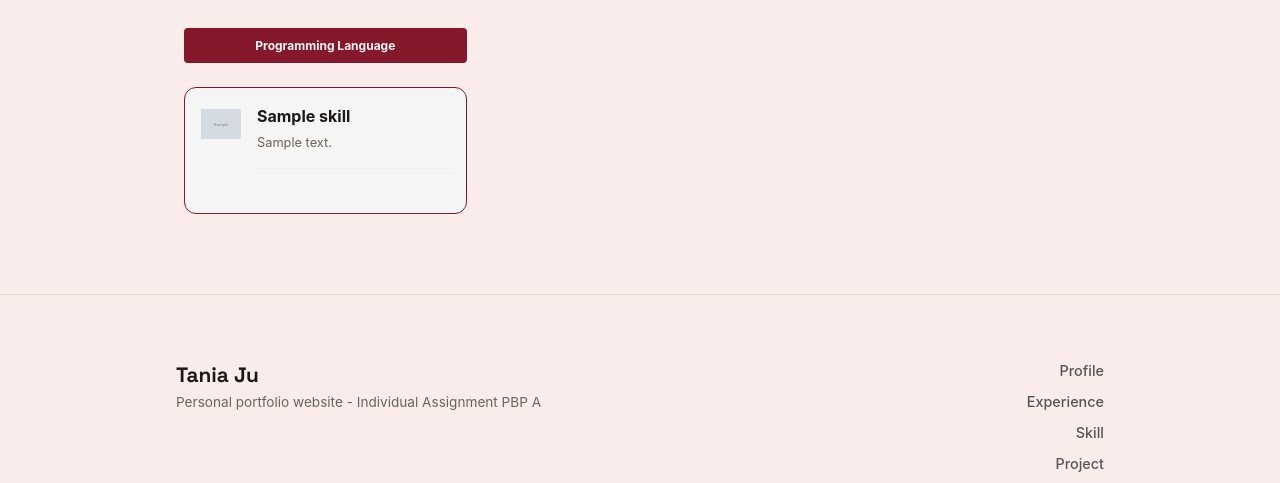
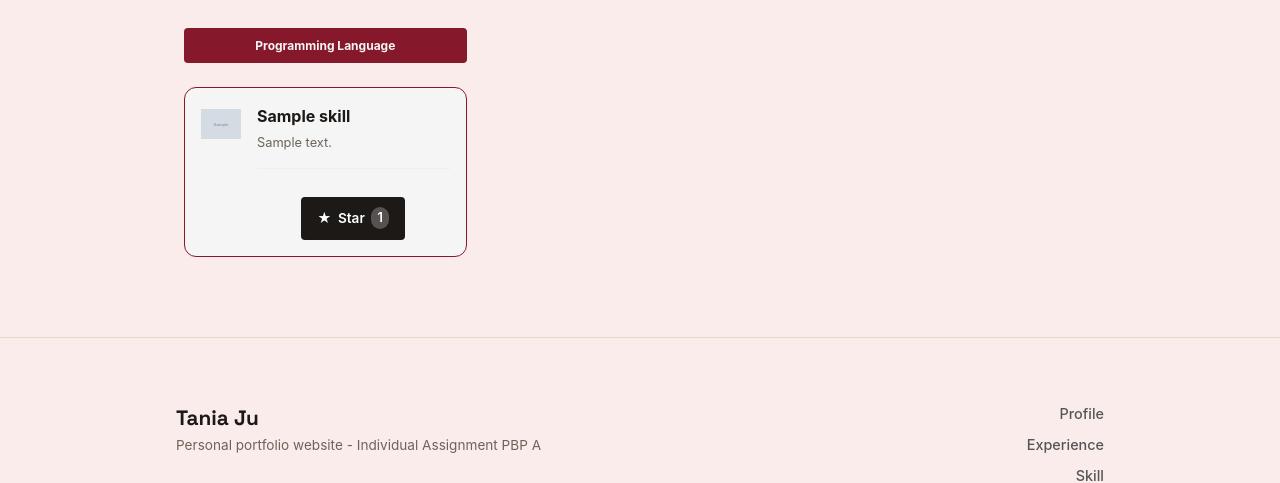
Before and after one commit to tanniajju/myportofolio, a Django app: page /skill/ in a window 1280 px wide. Shown: the part 295-778 px from the top of the page. Run offline with Django 5.2, Linux system fonts and the light colour scheme; tables that the repository leaves empty hold one stand-in row (values such as "Sample post"); grey boxes marked "Sample" are stand-in pictures.

Commit message:
feat: fitur star & proteksi json skill dan experience

```diff
--- a/main/urls.py
+++ b/main/urls.py
@@ -11,7 +11,7 @@ urlpatterns = [
     path('delete_experience/<uuid:experience_id>/', delete_experience, name='delete_experience'),
     path("skill/", show_skill, name="show_skill"),
     path("skill/add/", create_skill, name="create_skill"),
-    path("api/skill/", get_skills_json, name="get_projects_json"),
+    path("api/skill/", get_skills_json, name="get_skills_json"),
     path('delete_skill/<uuid:skill_id>/', delete_skill, name='delete_skill'),
     path("project", show_project, name="show_project"),
     path("project/add/", create_project, name="create_project"),
@@ -25,7 +25,17 @@ urlpatterns = [
     path("logout/", logout_user, name="logout"),
     path(
         "projects/<uuid:project_id>/star/",
-        toggle_star,
-        name="toggle_star",
+        toggle_star_project,
+        name="toggle_star_project",
     ),
-]
+    path(
+            "experience/<uuid:experience_id>/star/",
+            toggle_star_experience,
+            name="toggle_star_experience",
+        ),
+    path(
+                "skill/<uuid:skill_id>/star/",
+                toggle_star_skill,
+                name="toggle_star_skill",
+            ),
+    ]
--- a/main/views.py
+++ b/main/views.py
@@ -1,7 +1,7 @@
 from django.contrib import messages
 from django.contrib.auth import login, logout
 from django.contrib.auth.forms import AuthenticationForm, UserCreationForm
-from django.contrib.auth.decorators import login_required
+from django.contrib.auth.decorators import login_required, permission_required
 from django.core import serializers
 from django.core.exceptions import PermissionDenied
 from django.http import HttpResponse
@@ -85,7 +85,7 @@ def create_experience(request):
         }
     return render(request, "experience_form.html", context)
 
-@login_required(login_url="/login/")
+@permission_required('main.change_project', raise_exception=True)
 def update_experience(request, experience_id):
     experience = get_object_or_404(Experience, pk=experience_id)
     form = ExperienceForm(request.POST or None, instance=experience)
@@ -129,7 +129,7 @@ def get_experiences_json(request):
     if title_query:
         experiences = experiences.filter(title__icontains=title_query)
 
-    experiences_json = serializers.serialize("json", experiences)
+    experiences_json = serializers.serialize("json", experiences, use_natural_foreign_keys=True)
     return HttpResponse(experiences_json, content_type="application/json")
 
 @login_required(login_url="/login/")
@@ -168,7 +168,7 @@ def create_project(request):
     }
     return render(request, "projects_form.html", context)
 
-@login_required(login_url="/login/")
+@permission_required('main.change_project', raise_exception=True)
 def update_project(request, project_id):
     project = get_object_or_404(Project, pk=project_id)
     form = ProjectForm(request.POST or None, instance=project)
@@ -252,7 +252,7 @@ def create_skill(request):
     context = {"form": form}
     return render(request, "skill_form.html", context)
 
-@login_required(login_url="/login/")
+@permission_required('main.change_project', raise_exception=True)
 def update_skill(request, skill_id):
     skill = get_object_or_404(Skill, pk=skill_id)
     form = SkillForm(request.POST or None, instance=skill)
@@ -299,7 +299,7 @@ def get_skills_json(request):
     if name_query:
         skills = skills.filter(name__icontains=name_query)
 
-    skills_json = serializers.serialize("json", skills)
+    skills_json = serializers.serialize("json", skills, use_natural_foreign_keys=True)
     return HttpResponse(skills_json, content_type="application/json")
 
 @login_required(login_url="/login/")
@@ -320,7 +320,7 @@ def delete_skill(request, skill_id):
     return redirect("main:show_skill")
 
 @login_required(login_url="/login/")
-def toggle_star(request, project_id):
+def toggle_star_project(request, project_id):
     project = get_object_or_404(Project, pk=project_id)
 
     if request.method == "POST":
@@ -332,3 +332,31 @@ def toggle_star(request, project_id):
             project.starred_by.add(request.user)
 
     return redirect("main:show_project")
+
+@login_required(login_url="/login/")
+def toggle_star_experience(request, experience_id):
+    experience = get_object_or_404(Experience, pk=experience_id)
+
+    if request.method == "POST":
+        # Kalau akun ini sudah pernah memberi star, batalkan star-nya.
+        # Kalau belum, tambahkan star.
+        if request.user in experience.starred_by.all():
+            experience.starred_by.remove(request.user)
+        else:
+            experience.starred_by.add(request.user)
+
+    return redirect("main:show_experience")
+
+@login_required(login_url="/login/")
+def toggle_star_skill(request, skill_id):
+    skill = get_object_or_404(Skill, pk=skill_id)
+
+    if request.method == "POST":
+        # Kalau akun ini sudah pernah memberi star, batalkan star-nya.
+        # Kalau belum, tambahkan star.
+        if request.user in skill.starred_by.all():
+            skill.starred_by.remove(request.user)
+        else:
+            skill.starred_by.add(request.user)
+
+    return redirect("main:show_skill")
--- a/templates/components/project_star.html
+++ b/templates/components/project_star.html
@@ -1,4 +1,4 @@
-<form method="post" action="{% url 'main:toggle_star' project.id %}" class="star-form">
+<form method="post" action="{% url 'main:toggle_star_project' project.id %}" class="star-form">
     {% csrf_token %}
     <button type="submit"
             class="button button-star{% if user in project.starred_by.all %} is-starred{% endif %}"
--- /dev/null
+++ b/templates/components/skill_star.html
@@ -0,0 +1,10 @@
+<form method="post" action="{% url 'main:toggle_star_skill' skill.id %}" class="star-form">
+    {% csrf_token %}
+    <button type="submit"
+            class="button button-star{% if user in skill.starred_by.all %} is-starred{% endif %}"
+            title="{% if skill.starred_by.all %}Dibintangi oleh {{ skill.starred_by.all|join:', ' }}{% else %}Jadilah yang pertama memberi star{% endif %}">
+        <span aria-hidden="true">★</span>
+        {% if user in skill.starred_by.all %}Unstar{% else %}Star{% endif %}
+        <span class="star-count">{{ skill.starred_by.count }}</span>
+    </button>
+</form>
--- a/templates/experience.html
+++ b/templates/experience.html
@@ -66,8 +66,11 @@
                             <div class="project-card-actions" style="margin-top: 1.5rem; display: flex; justify-content: space-between; align-items: center;">
 
                                 <div class="project-actions">
+                                    {% include "components/experience_star.html" with experience=exp %}
                                     {% if user.is_superuser %}
                                         {% include "components/experience_delete_modal.html" with experience=exp %}
+                                    {% endif %}
+                                    {% if perms.main.change_experience %}
                                         <a href="{% url 'main:update_experience' exp.id %}" class="button">Edit</a>
                                     {% endif %}
                                 </div>
--- a/templates/project.html
+++ b/templates/project.html
@@ -69,6 +69,8 @@
                                 {% include "components/project_star.html" with project=project %}
                                 {% if user.is_superuser %}
                                     {% include "components/project_delete_modal.html" with project=project %}
+                                {% endif %}
+                                {% if perms.main.change_project %}
                                     <a href="{% url 'main:update_project' project.id %}" class="button">Edit</a>
                                 {% endif %}
                             </div>
--- a/templates/skill.html
+++ b/templates/skill.html
@@ -62,8 +62,11 @@
 
                                     <div class="project-card-actions" style="margin-top: 1rem;">
                                         <div class="project-actions">
+                                            {% include "components/skill_star.html" with skill=skill %}
                                             {% if user.is_superuser %}
                                                 {% include "components/skill_delete_modal.html" with skill=skill %}
+                                            {% endif %}
+                                            {% if perms.main.change_project %}
                                                 <a href="{% url 'main:update_skill' skill.id %}" class="button">Edit</a>
                                             {% endif %}
                                         </div>
```
Also changed, not shown: templates/components/experience_star.html (added, +10 -0 lines).
